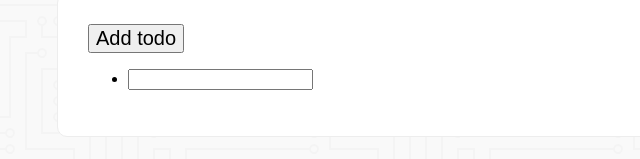
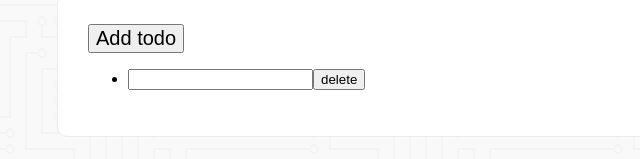
Before and after one commit to Yagogc/todo-app, a React (Create React App) app: page / in a window 1280 px wide. Both pictures are taken after a click on the button "Add todo". Shown: the part 124-283 px from the top of the page, without its empty margins (199-839 px from the left). Built offline with nearby package versions, Linux system fonts and the light colour scheme.

Commit message:
Add delete todo logic

```diff
--- a/src/components/TodoItem/TodoItem.tsx
+++ b/src/components/TodoItem/TodoItem.tsx
@@ -5,6 +5,7 @@ const TodoItem: React.FC<{ id: string }> = ({ id }) => {
   const {
     todos: { [id]: todo },
     setTodoContent,
+    deleteTodo,
   } = useContext(TodoContext)
   const { content } = todo
   return (
@@ -15,6 +16,7 @@ const TodoItem: React.FC<{ id: string }> = ({ id }) => {
         value={content}
         onChange={(e) => setTodoContent(id, e.target.value)}
       />
+      <button onClick={() => deleteTodo(id)}>delete</button>
     </li>
   )
 }
```
